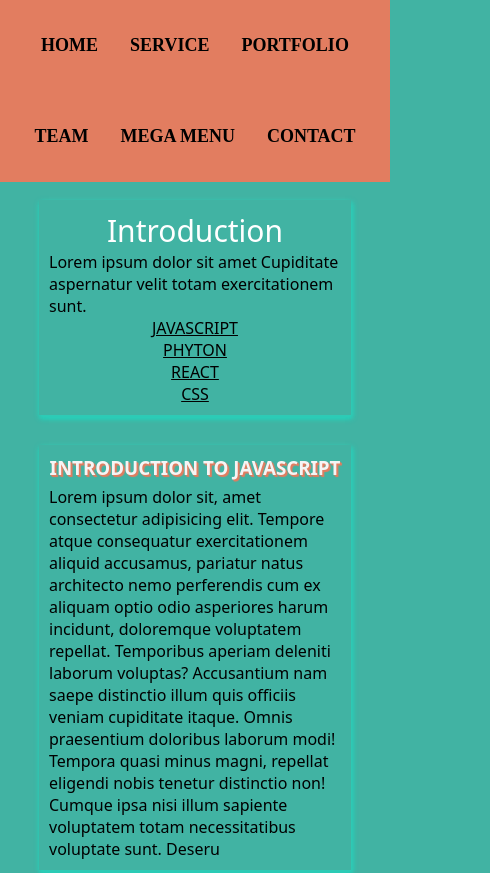
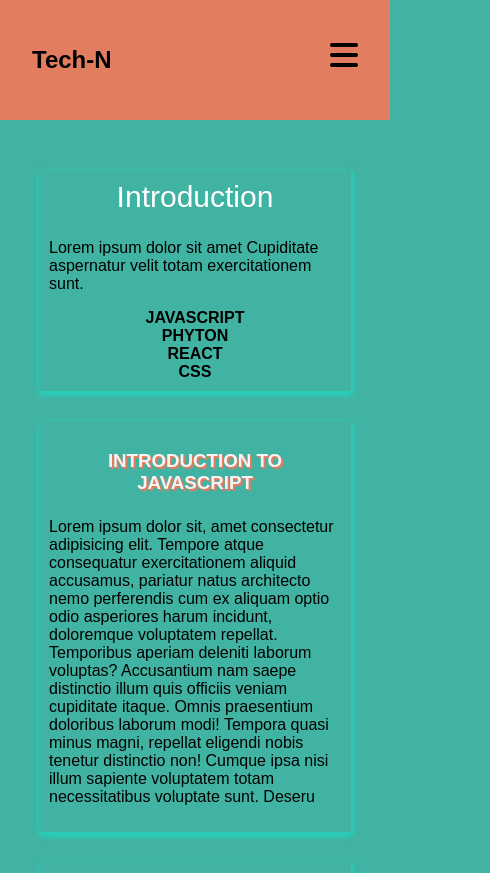
Before and after one commit to technurse911/Website-Template, a plain HTML site: page index.html in a window 390 px wide. Shown: the top 873 px of the page, 490 px wide, since content can reach past the window. Drawn offline with Linux system fonts and the light colour scheme.

Commit message:
fixed the responsiveness of the navbar

```diff
--- a/header.css
+++ b/header.css
@@ -1,107 +1,165 @@
 
  body{
   background-color: #41B3A3;
-    margin: 0px;
+  margin: 0;
 }
 
-  .web{
+ *{
+  font-family: sans-serif;
+}
+
+li{
+  list-style: none;
+}
+
+a{
+  text-decoration: none;
   color: black;
-    word-spacing: 1em;
-    /* word-spacing: 100px; */
+  font-size: 1rem;
+  font-weight: bold;
+}
+
+a:hover{
+  color:white;
 }
 
 header{
-    display: flex;
-    flex-direction: column;
-    justify-content: center;
-    width: 100%;
-    position: fixed;
+  position: -webkit-sticky;
+  position: sticky;
   top: 0;
-    z-index: 100;
-    top: 0;
-    background-color: #E27D60
-
+  padding: 0.2rem;
+  background-color: #E27D60;
 }
 
-  nav{
-    flex: 1;
-    width: auto;
-    text-align: center;
-    padding: 5px;
-    margin: auto 10px;
-    border-radius: 3px;
-
+.navbar{
+  width:100%;
+  height: 120px;
+  max-width: 1200px;
+  margin: 0 auto;
+  display: flex;
+  align-items: center;
+  justify-content: space-between;
 }
 
-  .menu {
+.navbar.logo a{
+  font-size: 1.5rem;
+  font-weight: bold;
+  color: black;
+}
+
+.navbar .links {
+  color: white;
+  display: flex;
+  gap: 4rem;
+}
+
+.navbar .toggle_btn{
+  cursor: pointer;
+  display: none;
+}
+
+.action_btn{
+  background-color: #41B3A3;
+  color: white;
+  padding: 0.5rem 1rem;
+  border: none;
+  outline: none;
+  border-radius: 20px;
+  font-size: 0.8rem;
+  font-weight: bold;
+  cursor: pointer;
+  transition: scale 0.2 ease;
+}
+
+.action_btn:hover{
+scale: 1.07;
+color: white;
+}
+
+.action_btn:active{
+  scale: 0.95;
+}
+
+/* DROPDOWN MENU */
+.dropdown_menu{
+  display: none;
+  position: absolute;
+  right: 2rem;
+  top: 50px;
+  height: 0;
+  width: 100%;
+  color: black;
+  overflow: hidden;
+  transition: height .2s cubic-bezier(0.175, 0.885, 0.32, 1.275);
+}
+
+.dropdown_menu.open{
+  height: 260px;
+}
+
+.dropdown_menu li{
+  padding: 3rem;
+  display: flex;
+  align-items: center;
+  justify-content:center ;
+}
+
+.dropdown_menu .action_btn{
+  width: 100%;
+  padding: 20px;
   display: flex;
   justify-content: center;
-
-  }
-
-  .nav-list {
-    margin: 0 auto;
-    list-style: none;
-
-  }
-
-    .nav-links {
-      font-size: 18px;
-      text-transform: uppercase;
-      font-weight: bold;
-      padding-bottom: 3px;
-      color: black;
-      text-decoration: none;
-    }
-
-    .nav-links:hover {
-      border-bottom: 2px solid #E27D60;
-    }
-
-    .title{
-      font-size: 44px;
-      text-transform: uppercase;
-      margin: 35px auto;
-      font-size: 38px;
-      font-weight: 900;
-    }
-
-    main{
-      width: 80%;
-      margin: 200px auto;
 }
 
 
 
-    @media (max-width: 600px) {
-      *{
-        margin: 0;
-        padding: 0;
+/* RESPONSIVENESS */
+@media (max-width: 768px){
+  .navbar .links,
+  .navbar .action_btn{
+      display:none;
   }
 
-      .title{
-        display: none;
-      }
-      nav{
-        flex: none;
-        text-align: center;
-        padding:0;
-        margin: 0;
-        border-radius: 3px;
+  .navbar .toggle_btn{
+      display: block;
   }
 
-
-  .menu {
+  .dropdown_menu{
       display: flex;
-    flex-direction: row;
-    flex-wrap: wrap;
+      flex-direction: column;
+  }
 }
 
-      .nav-list {
-        margin: 20px 6px;
-        padding:15px 10px;
+@media (max-width: 600px){
+.logo a{
+  font-size: 1.5rem;
+  font-weight: bolder;
+  color: black
 }
 
-      .nav-link {
-        font-size: 14px;
-      }}
+.dropdown_menu.open{
+  height: 100vh;
+  background-color: #E27D60;
+  right: 0;
+  top: 80px;
+}
+
+.dropdown_menu li{
+  padding: 2rem;
+}
+.dropdown_menu .action_btn{
+  width: 70%;
+}
+
+.navbar .toggle_btn i{
+  color: black;
+  font-size: xx-large
+}
+
+header{
+  position: sticky;
+  top: 0;
+  padding: 0 2rem;
+  background-color: #E27D60;
+}
+}
--- a/index.html
+++ b/index.html
@@ -5,41 +5,41 @@
     <meta http-equiv="X-UA-Compatible" content="IE=edge">
     <meta name="viewport" content="width=device-width, initial-scale=1.0">
     <title>Web Template</title>
-    <link rel="stylesheet" href="header.css">
+    <script src="https://kit.fontawesome.com/95bee03ae6.js" crossorigin="anonymous"></script>
      <link rel="stylesheet" href="main.css">
-     <script src="https://kit.fontawesome.com/95bee03ae6.js" crossorigin="anonymous"></script>
+     <link rel="stylesheet" href="header.css">
+
 </head>
 <body>
 
     <!-- Header Section -->
     <header>
-       <h1 class="title">
+       <!-- <h1 class="title">
         <span class="web">Web Template</span>
+       </h1> -->
 
-       </h1>
+       <div class="navbar">
+        <div class="logo"> <a href="#">Tech-N</a></div>
+        <ul class="links">
+            <li><a href="home">HOME</a></li>
+            <li><a href="home">PORTFOLIO</a></li>
+            <li><a href="home">SERVICES</a></li>
+            <li><a href="home">CONTACT</a></li>
+            <li><a href="home">MENU</a></li>
+        </ul>
+        <a href="#" class="action_btn">LOGO</a>
+        <div class="toggle_btn">
+            <i class="fa-solid fa-bars fa-lg"></i>
+        </div>
+    </div>
 
-       <nav>
-        <ul class="menu">
-            <li class="nav-list">
-                <a class="nav-links active" href="">Home</a>
-            </li>
-            <li class="nav-list">
-                <a class="nav-links" href="">Service</a>
-            </li>
-            <li class="nav-list">
-                <a class="nav-links" href="">Portfolio</a>
-            </li>
-            <li class="nav-list">
-                <a class="nav-links" href="">Team</a>
-            </li>
-            <li class="nav-list">
-                <a class="nav-links" href="">Mega Menu</a>
-            </li>
-            <li class="nav-list">
-                <a class="nav-links" href="">Contact</a>
-            </li>
-        </ul>
-       </nav>
+        <div class="dropdown_menu">
+            <li><a href="home">HOME</a></li>
+            <li><a href="home">PORTFOLIO</a></li>
+            <li><a href="home">SERVICES</a></li>
+            <li><a href="home">MENU</a></li>
+            <li> <a href="#" class="action_btn">LOGO</a></li>
+        </div>
     </header>
 
        <!-- Main -->
@@ -237,6 +237,20 @@
         <h3>Kay Adesida</h3>
        </div>
     </footer>
+</body>
 
-</body>
+<script>
+    const toggleBtn = document.querySelector('.toggle_btn')
+    const toggleBtnIcon = document.querySelector('.toggle_btn i')
+    const dropDownMenu = document.querySelector('.dropdown_menu')
+
+    toggleBtn.onclick = function(){
+        dropDownMenu.classList.toggle('open')
+        const isOpen = dropDownMenu.classList.contains('open')
+
+        toggleBtnIcon.classList = isOpen
+        ? "fa-solid fa-xmark"
+         : "fa-solid fa-bars "
+    }
+</script>
 </html>
--- a/main.css
+++ b/main.css
@@ -120,11 +120,17 @@ table{
         }
 
 
-section{
+     section{
     padding: 10px 10px;
     box-shadow:  1px 2px 5px #3dc0af,1px 3px 5px #04eccd;
     box-sizing: 5px;
     text-align: center;
+    }
+
+    main{
+        width: 80%;
+        margin: 50px auto;
+        font-family: system-ui, -apple-system, BlinkMacSystemFont, 'Segoe UI', Roboto, Oxygen, Ubuntu, Cantarell, 'Open Sans', 'Helvetica Neue', sans-serif;
     }
 
 /*
```
Lines whose indentation alone changed are shown as unchanged.
